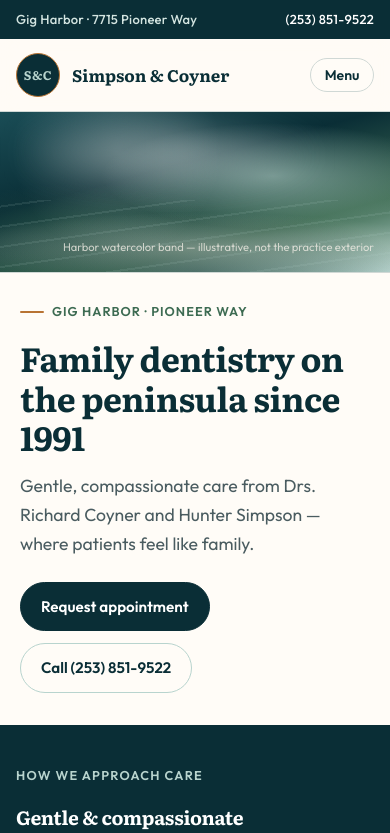
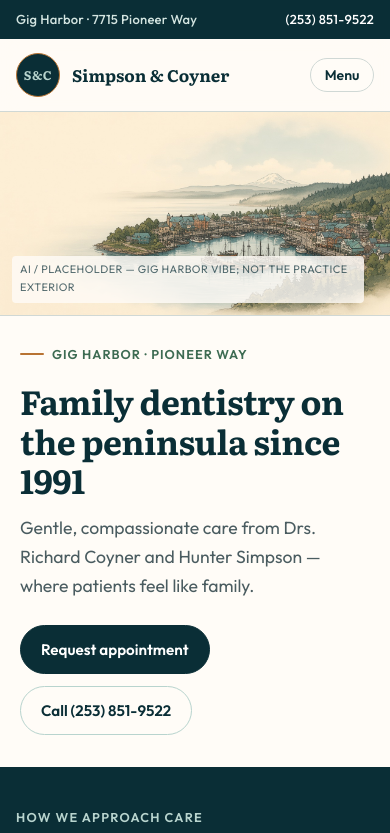
Before and after one commit to dkirk15/narrows-digital-demos, a plain HTML site: page simpson-coyner-family-dentistry/index.html in a window 390 px wide. Shown: the top 833 px of the page. Drawn offline with Linux system fonts and the light colour scheme.

Commit message:
Wire Gig Harbor Lens hero into Simpson & Coyner demo
Replace CSS fog art with hero-gig-harbor-16x9-v1.png. Cover crop,
desktop 62% center, mobile center 40%. Keep split hero + stack.

```diff
--- a/simpson-coyner-family-dentistry/harbor.css
+++ b/simpson-coyner-family-dentistry/harbor.css
@@ -249,61 +249,35 @@ p { margin: 0 0 1rem; color: var(--muted); }
   align-items: center;
 }
 
-/* Soft watercolor / fog harbor band (CSS art — no photo twin) */
+/* Lens Gig Harbor hero — image fill, no text/navy wash on art */
 .harbor-hero__art {
   position: relative;
   overflow: hidden;
-  background:
-    radial-gradient(ellipse 80% 60% at 70% 40%, rgba(184, 212, 206, 0.55) 0%, transparent 55%),
-    radial-gradient(ellipse 70% 50% at 20% 70%, rgba(61, 107, 82, 0.25) 0%, transparent 50%),
-    radial-gradient(ellipse 90% 70% at 50% 100%, rgba(10, 46, 54, 0.45) 0%, transparent 60%),
-    linear-gradient(165deg, #1a4d56 0%, #0a2e36 38%, #3d6b52 72%, #b8d4ce 100%);
+  background: var(--seafoam-soft);
 }
-.harbor-hero__art::before {
-  content: "";
-  position: absolute;
-  inset: 0;
-  background:
-    radial-gradient(circle at 30% 25%, rgba(255, 252, 247, 0.18) 0%, transparent 35%),
-    radial-gradient(ellipse 120% 40% at 50% 85%, rgba(245, 240, 232, 0.35) 0%, transparent 55%);
-  pointer-events: none;
-}
-.harbor-hero__waves {
-  position: absolute;
-  inset: auto 0 0 0;
-  height: 45%;
-  background:
-    repeating-linear-gradient(
-      -8deg,
-      transparent,
-      transparent 18px,
-      rgba(184, 212, 206, 0.12) 18px,
-      rgba(184, 212, 206, 0.12) 20px
-    );
-  opacity: 0.9;
-  pointer-events: none;
-}
-.harbor-hero__fog {
-  position: absolute;
-  top: 12%;
-  left: 8%;
-  right: 18%;
-  height: 28%;
-  background: linear-gradient(90deg, rgba(232, 236, 234, 0.15), rgba(232, 236, 234, 0.45), transparent);
-  border-radius: 40% 60% 50% 50%;
-  filter: blur(18px);
-  pointer-events: none;
+.harbor-hero__img {
+  display: block;
+  width: 100%;
+  height: 100%;
+  object-fit: cover;
+  object-position: 62% center; /* desktop: harbor cluster; mist near copy seam */
 }
 .harbor-hero__caption {
   position: absolute;
-  bottom: 1rem;
-  left: 1rem;
-  right: 1rem;
+  bottom: 0.75rem;
+  left: 0.75rem;
+  right: 0.75rem;
   margin: 0;
-  font-size: 0.7rem;
-  color: rgba(245, 240, 232, 0.75);
-  text-align: right;
+  font-size: 0.68rem;
+  letter-spacing: 0.04em;
+  text-transform: uppercase;
+  color: rgba(10, 46, 54, 0.7);
+  background: rgba(255, 252, 247, 0.82);
+  padding: 0.35rem 0.5rem;
+  border-radius: 4px;
+  text-align: left;
   z-index: 1;
+  max-width: 22rem;
 }
 
 .promise-band {
@@ -663,7 +637,11 @@ textarea { min-height: 110px; resize: vertical; }
   /* Mobile: art first, then solid type plate — AA contrast, no overlay */
   .harbor-hero__art {
     order: -1;
-    min-height: 200px;
+    min-height: 220px;
+    height: clamp(200px, 52vw, 280px);
+  }
+  .harbor-hero__img {
+    object-position: center 40%;
   }
   .harbor-hero__copy {
     border-right: 0;
--- a/simpson-coyner-family-dentistry/index.html
+++ b/simpson-coyner-family-dentistry/index.html
@@ -9,7 +9,7 @@
   <link rel="preconnect" href="https://fonts.googleapis.com" />
   <link rel="preconnect" href="https://fonts.gstatic.com" crossorigin />
   <link href="https://fonts.googleapis.com/css2?family=Literata:opsz,wght@7..72,500;7..72,700&family=Outfit:wght@400;500;600;700&display=swap" rel="stylesheet" />
-  <link rel="stylesheet" href="harbor.css" />
+  <link rel="stylesheet" href="harbor.css?v=hero-v1" />
 </head>
 <body>
   <div class="topbar">
@@ -49,9 +49,8 @@
         </div>
       </div>
       <div class="harbor-hero__art" aria-hidden="true">
-        <div class="harbor-hero__fog"></div>
-        <div class="harbor-hero__waves"></div>
-        <p class="harbor-hero__caption">Harbor watercolor band — illustrative, not the practice exterior</p>
+        <img class="harbor-hero__img" src="assets/hero-gig-harbor-16x9-v1.png" alt="" width="1280" height="720" />
+        <p class="harbor-hero__caption">AI / placeholder — Gig Harbor vibe; not the practice exterior</p>
       </div>
     </section>
 
```
Also changed, not shown: simpson-coyner-family-dentistry/about.html (+1 -1 lines), simpson-coyner-family-dentistry/contact.html (+1 -1 lines), simpson-coyner-family-dentistry/services.html (+1 -1 lines), simpson-coyner-family-dentistry/assets/hero-gig-harbor-16x9-v1.png (added).
